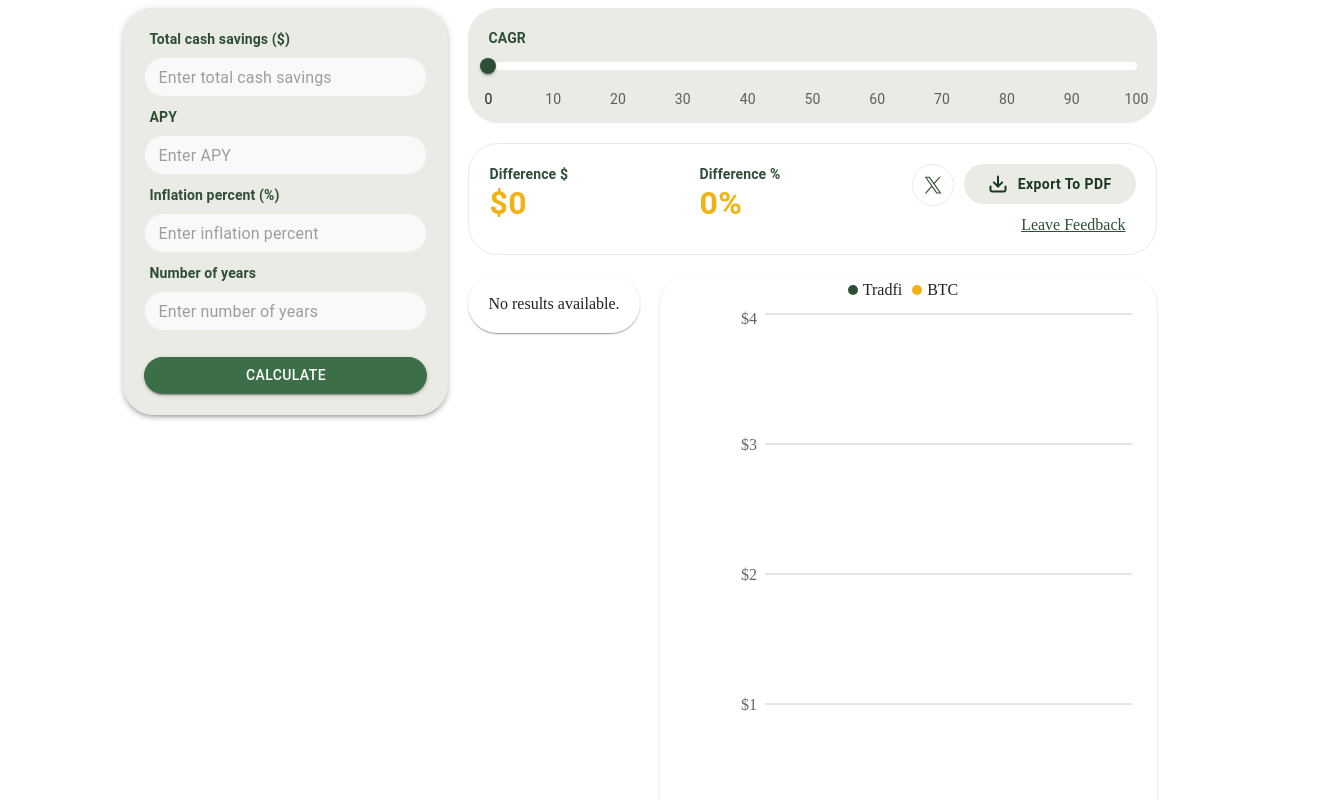
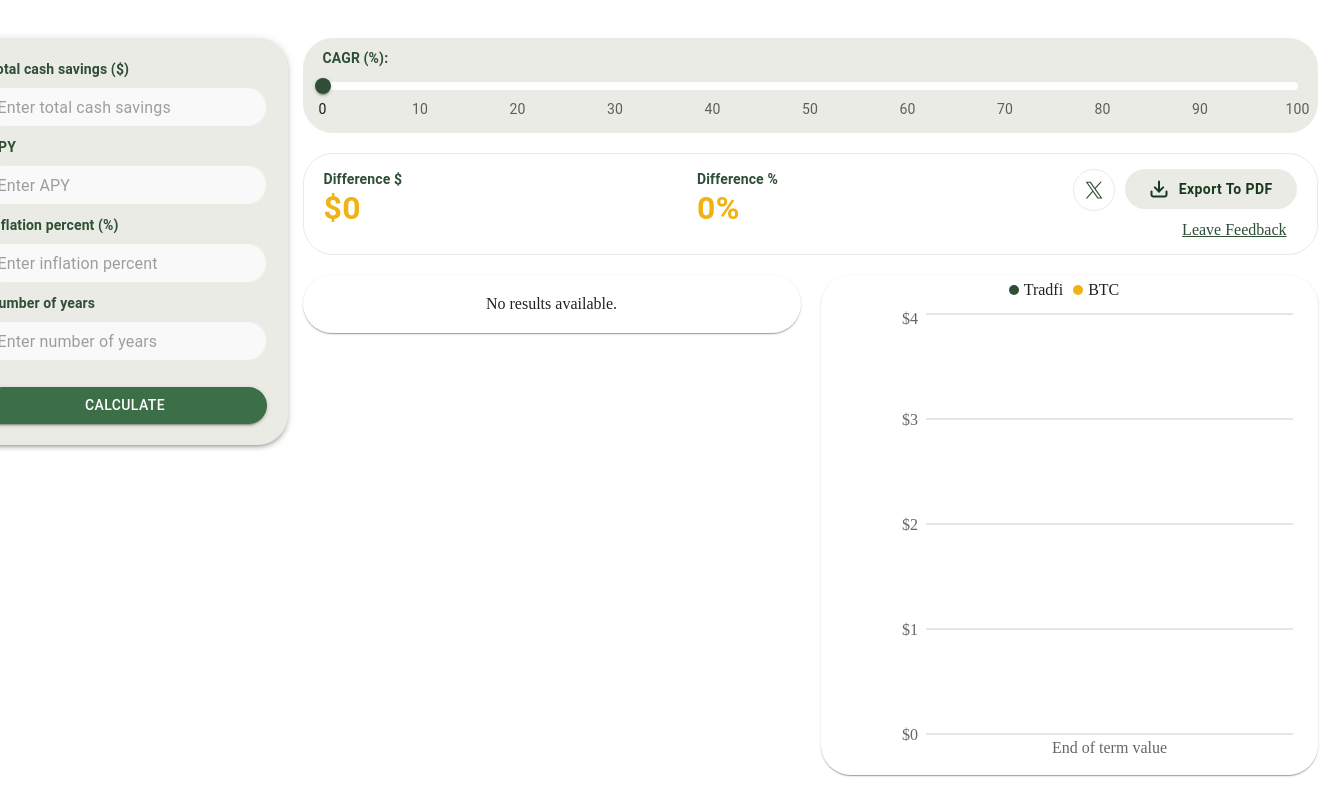
Before and after one commit to acvid3/bitcoinmath-calc-components, a React (Create React App) app: page / in a window 1280 px wide. Shown: the top 800 px of the page, 1328 px wide, since content can reach past the window. Built offline with nearby package versions, Linux system fonts and the light colour scheme; the HTML template or start-up script is replaced by a standard one.

Commit message:
Fix styles

```diff
--- a/src/App.js
+++ b/src/App.js
@@ -8,7 +8,7 @@ import {adjustChartSize} from './utils/resizeObserver';
 import ToolbarWithResults from './components/ToolbarWithResults';
 import {CagrProvider} from './context/CagrContext';
 import CagrInputRange from './components/CagrInputRange';
-import { sx } from "./appStyle";
+import {sx} from "./appStyle";
 
 const App = () => {
     const containerRef = useRef(null);
@@ -26,6 +26,11 @@ const App = () => {
     return (
         <ResultProvider>
             <CagrProvider>
+                <Box sx={{
+                    width: '100%',
+                    display: 'flex',
+                    justifyContent: 'center',
+                }}>
                     <Box sx={sx.parentContainer}>
                         <FinancialCalculatorForm/>
 
@@ -48,6 +53,7 @@ const App = () => {
                             </Box>
                         </Box>
                     </Box>
+                </Box>
             </CagrProvider>
         </ResultProvider>
     );
--- a/src/appStyle.js
+++ b/src/appStyle.js
@@ -1,9 +1,11 @@
 export const sx = {
     parentContainer: {
+        padding: '30px 0',
         display: 'flex',
+        maxWidth: '1360px',
         flexDirection: 'row',
         justifyContent: 'center',
-        gap: '20px',
+        gap: '15px',
         '@media (max-width: 678px)': {
             flexDirection: 'column',
             width: '100%',
@@ -11,6 +13,7 @@ export const sx = {
     },
 
     infoContainer: {
+        width: '1015px',
         display: 'flex',
         flexDirection: 'column',
         gap: '20px'
@@ -26,6 +29,8 @@ export const sx = {
     resultsBox: {
         display: 'flex',
         gap: '20px',
+        width: '100%',
+        justifyContent: 'space-between',
         '@media (max-width: 678px)': {
             flexDirection: 'column',
             width: '100%',
@@ -33,6 +38,7 @@ export const sx = {
     },
 
     resultsPaper: {
+        width: '100%',
         borderRadius: '30px',
         height: 'fit-content',
         overflow: 'hidden'
@@ -45,7 +51,7 @@ export const sx = {
     },
 
     chartPaper: {
-        height: '600px',
+        height: '500px',
         width: '497px',
         display: 'flex',
         flexDirection: 'column',
--- a/src/components/CagrInputRange/index.jsx
+++ b/src/components/CagrInputRange/index.jsx
@@ -19,7 +19,7 @@ const CagrInputRange = () => {
 
     return (
         <Box sx={styles.container}>
-            <Typography sx={styles.typography}>CAGR</Typography>
+            <Typography sx={styles.typography}>CAGR (%):</Typography>
             <Slider
                 value={tempValue}
                 onChange={handleChange}
@@ -29,6 +29,7 @@ const CagrInputRange = () => {
                 max={100}
                 step={1}
                 marks={marks} sx={styles.slider}
+                valueLabelDisplay={cagrValue == "0" ? "off" : "on"}
             />
         </Box>
     );
--- a/src/components/CagrInputRange/styles.js
+++ b/src/components/CagrInputRange/styles.js
@@ -1,13 +1,21 @@
 export const styles = {
     container: {
         width: '100%',
-        padding: '20px',
+        padding: '10px 20px',
         boxSizing: 'border-box',
         borderRadius: '30px',
         backgroundColor: '#E9EBE4',
         display: 'flex',
         flexDirection: 'column',
         alignItems: 'left',
+    },
+
+    descriptionContainer: {
+        display: 'flex',
+        gap: '10px',
+        alignItems: 'center',
+        width: '100%',
+        justifyContent: 'flex-start',
     },
 
     typography: {
@@ -27,6 +35,7 @@ export const styles = {
         },
         '& .MuiSlider-markLabel': {
             transform: 'translateX(-50%) translateY(10px)',
+            marginTop: '-10px',
         },
         '& .MuiSlider-track': {
             backgroundColor: '#2E4E35',
@@ -38,5 +47,12 @@ export const styles = {
         "& .MuiSlider-mark": {
             opacity: 0,
         },
-    }
+        '& .MuiSlider-valueLabel': {
+            backgroundColor: '#E9EBE4',
+            color: '#F1B314',
+            borderRadius: '10px',
+            fontWeight: '700',
+            padding: '2px 6px',
+        },
+    },
 }
--- a/src/components/FinancialCalculatorForm/styles.js
+++ b/src/components/FinancialCalculatorForm/styles.js
@@ -2,9 +2,10 @@ export const sx = {
     container: {
         flex: 1,
         maxWidth: '325px',
-        width: '100%',
+        width: '325px',
         '@media (max-width: 678px)': {
             maxWidth: 'unset',
+            width: '100%',
         },
     },
 
--- a/src/components/ToolbarWithResults/styles.js
+++ b/src/components/ToolbarWithResults/styles.js
@@ -5,7 +5,7 @@ export const sx = {
         justifyContent: 'space-between',
         borderRadius: '30px',
         border: '1px solid #E9EBE4',
-        padding: '20px',
+        padding: '15px 20px',
         width: '100%',
         boxSizing: 'border-box',
         '@media (max-width: 678px)': {
```
Lines whose indentation alone changed are shown as unchanged.
